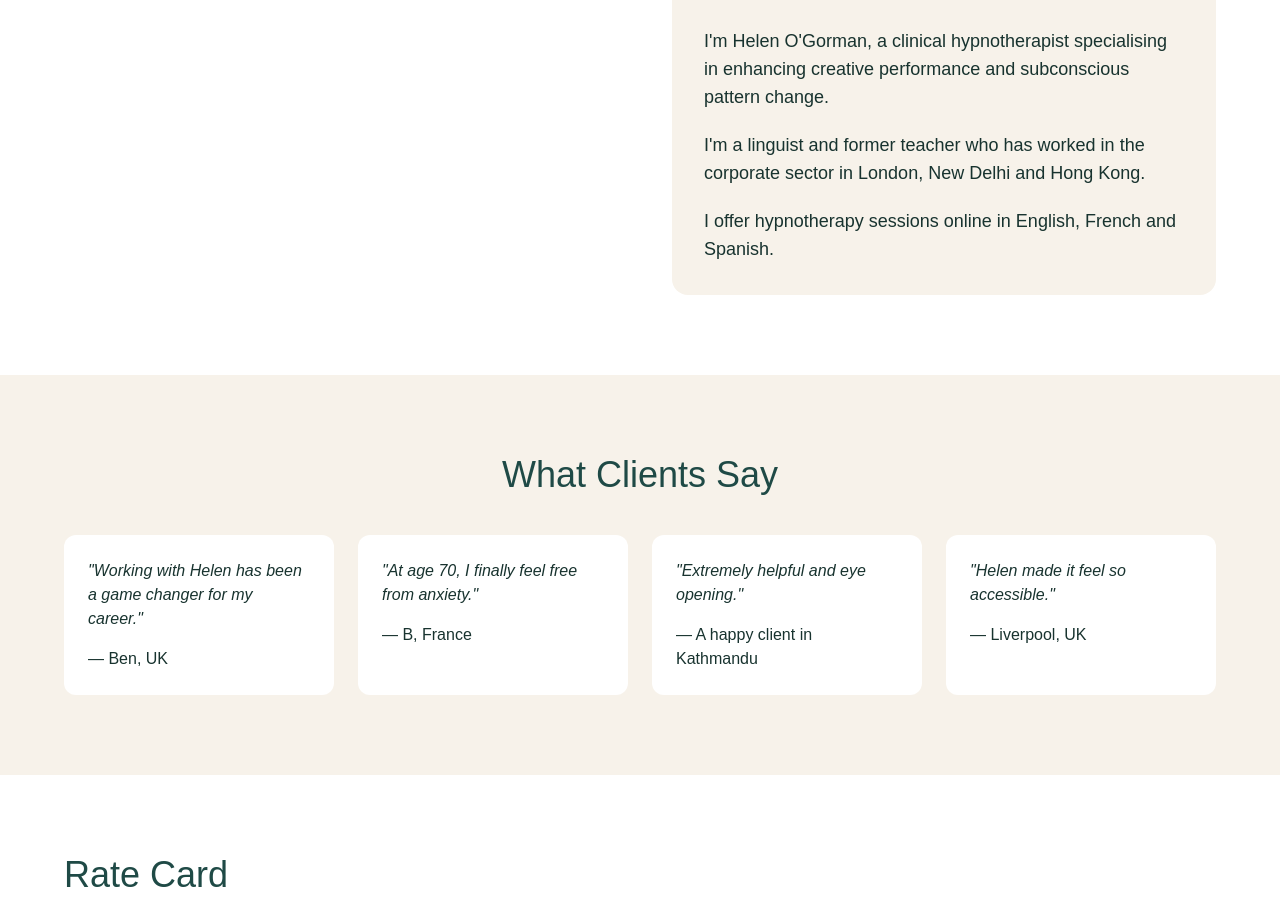
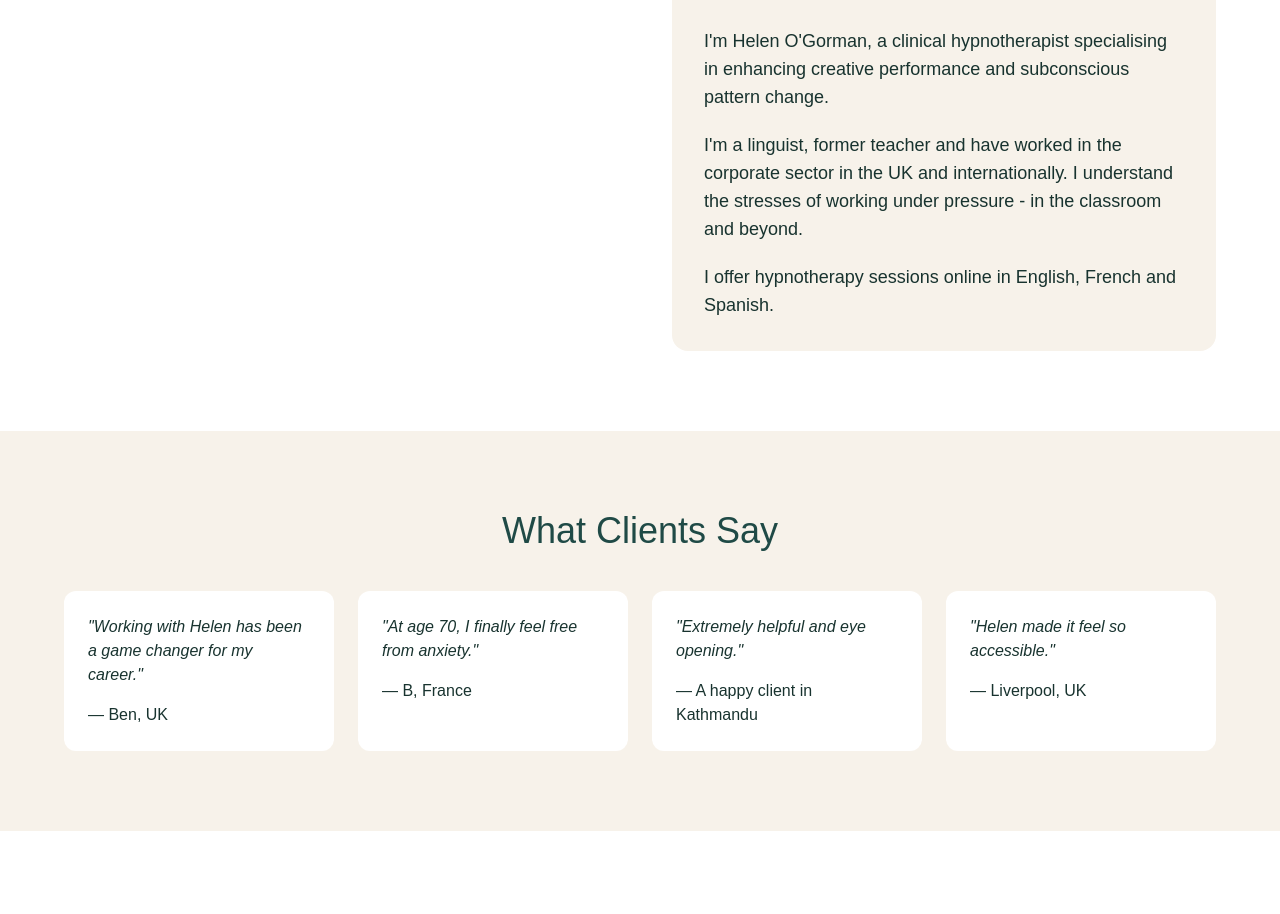
Before and after one commit to MosaicHypYes/mosaic-hypnotherapy, a Next.js app in the folder mosaic-vercel-site/: page / in a window 1280 px wide. Shown: the part 1800-2714 px from the top of the page. Built offline with nearby package versions, Linux system fonts and the light colour scheme.

Commit message:
Update page.tsx

```diff
--- a/mosaic-vercel-site/app/page.tsx
+++ b/mosaic-vercel-site/app/page.tsx
@@ -113,8 +113,9 @@ export default function Home() {
             </p>
 
             <p className="mb-5 text-lg">
-              I'm a linguist and former teacher who has worked in the corporate
-              sector in London, New Delhi and Hong Kong.
+              I'm a linguist, former teacher and have worked in the corporate
+              sector in the UK and internationally. I understand the stresses of
+              working under pressure - in the classroom and beyond.
             </p>
 
             <p className="text-lg">
```
